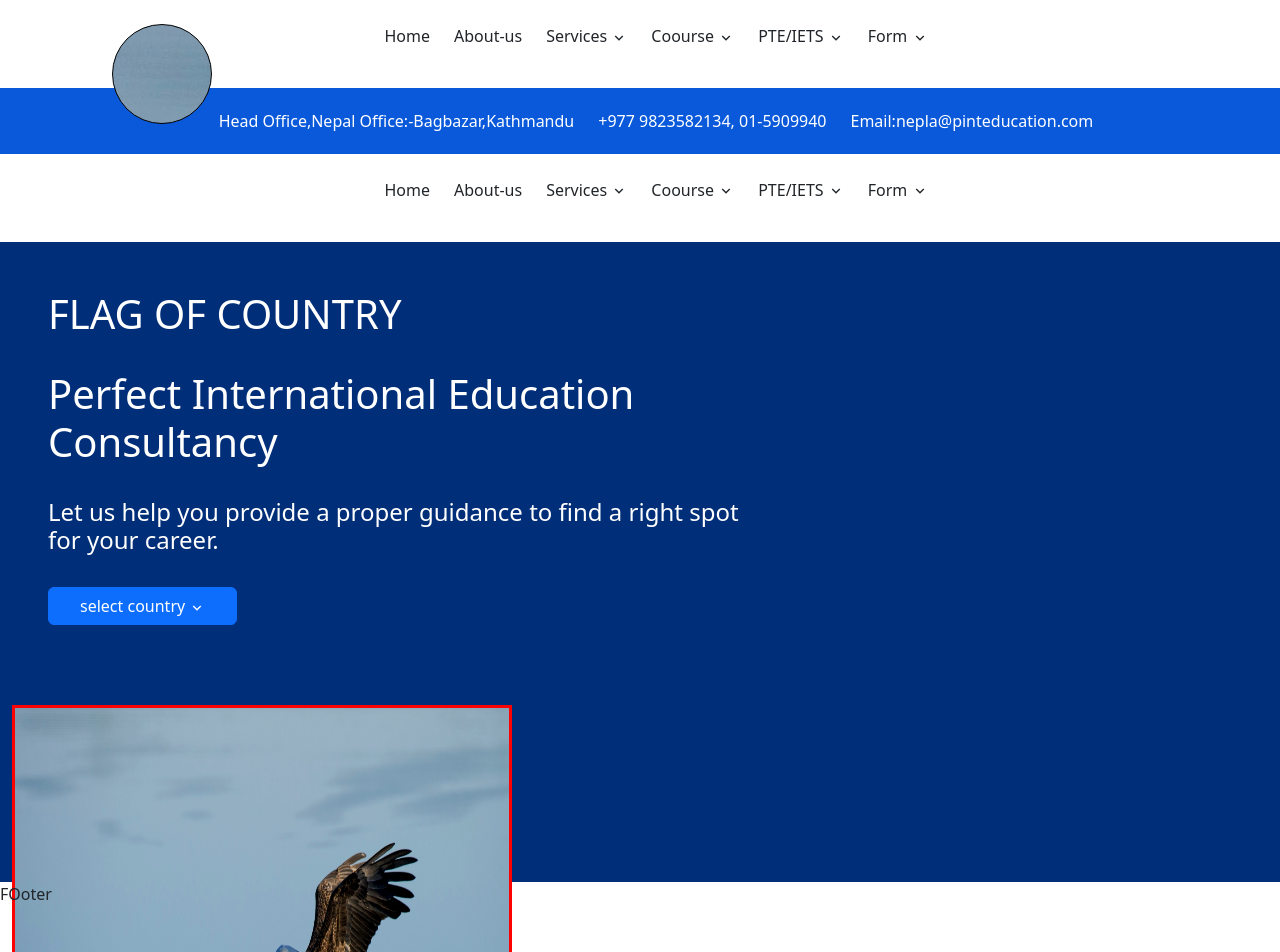
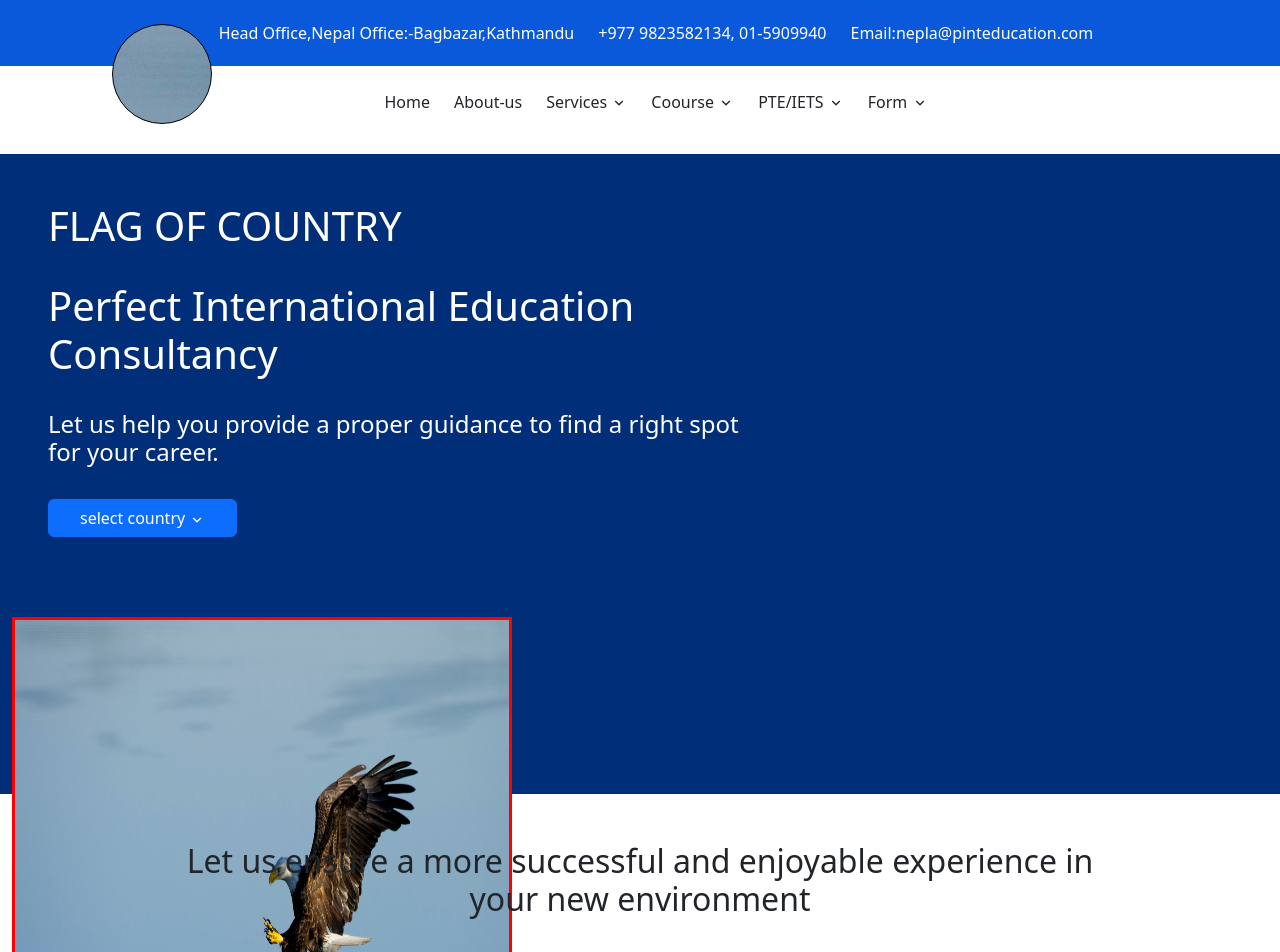
Before and after one commit to Aayusha1523/PerfectInternationWebsite, a React (Vite) app: page / in a window 1280 px wide. Shown: the top 952 px of the page. Built offline with nearby package versions, Linux system fonts and the light colour scheme.

Commit message:
routing Fixed

```diff
--- a/src/App.jsx
+++ b/src/App.jsx
@@ -1,13 +1,17 @@
 import "./App.css";
 
-import Header from "./pages/Header";
-import MainBody from "./pages/MainBody";
+import { createBrowserRouter, RouterProvider } from "react-router-dom";
+
+import MainRouter from "./routes/MainRouter";
+
+// import MainBody from "./pages/MainBody";
+
+const router = createBrowserRouter([...MainRouter]);
+
 function App() {
   return (
     <>
-      <Header />
-
-      <MainBody />
+      <RouterProvider router={router} />
     </>
   );
 }
--- a/src/components/NavbaR/NavbarBar.jsx
+++ b/src/components/NavbaR/NavbarBar.jsx
@@ -1,7 +1,18 @@
 import { RiArrowDownSLine } from "react-icons/ri";
+
+import style from "../../style/navbar.module.css";
+import ContactDetailHeader from "./ContactDetailHeader";
+import Logo from "./Logo";
 const NavbarBar = () => {
   return (
-    <div>
+    <section>
+      <div className={style.logo}>
+        <Logo />
+      </div>
+      <div className={style.contactDetailHeader}>
+        <ContactDetailHeader />
+      </div>
+      <div id="FirstNavSection">
         <ul
           className="d-flex justify-content-center align-items-center gap-4 py-4"
           style={{ listStyle: "none" }}
@@ -22,6 +33,7 @@ const NavbarBar = () => {
           </li>
         </ul>
       </div>
+    </section>
   );
 };
 
--- a/src/main.jsx
+++ b/src/main.jsx
@@ -8,12 +8,8 @@ import { createBrowserRouter, RouterProvider } from "react-router-dom";
 import App from "./App.jsx";
 import MainRouter from "./routes/MainRouter.jsx";
 
-const router = createBrowserRouter([...MainRouter]);
-
 ReactDOM.createRoot(document.getElementById("root")).render(
-  <React.StrictMode>
-    <RouterProvider router={router}>
-      <App />
-    </RouterProvider>
-  </React.StrictMode>
+  <>
+    <App />
+  </>
 );
--- a/src/pages/Header.jsx
+++ /dev/null
@@ -1,29 +0,0 @@
-import Banner from "../components/banner/Banner";
-import ContactDetailHeader from "../components/NavbaR/ContactDetailHeader";
-import Logo from "../components/NavbaR/Logo";
-import NavbarBar from "../components/NavbaR/NavbarBar";
-import style from "../style/header.module.css";
-const Header = () => {
-  return (
-    <section>
-      {/* this is first section  */}
-      <section id="first-section">
-        <div className={style.logo}>
-          <Logo />
-        </div>
-        <div className={style.contactDetailHeader}>
-          <ContactDetailHeader />
-        </div>
-        <div>
-          <NavbarBar />
-        </div>
-      </section>
-      {/* this section 2  */}
-      <section className={style.bagImage}>
-        <Banner />
-      </section>
-    </section>
-  );
-};
-
-export default Header;
--- /dev/null
+++ b/src/pages/Homepage.jsx
@@ -0,0 +1,32 @@
+import React from "react";
+
+import Banner from "../components/banner/Banner";
+import ImageMAINbody from "../components/MainBody/ImageMAINbody";
+import style from "../style/home.module.css"
+const Homepage = () => {
+  return (
+    <>
+      <div className={style.bagImage}>
+        <Banner />
+      </div>
+
+      <section>
+        <div
+          id="MainBText"
+          className="text-center p-5 "
+          style={{ height: "200px" }}
+        >
+          <h2>
+            Let us ensure a more successful and enjoyable experience in{" "}
+            <br></br> your new environment
+          </h2>
+        </div>
+
+        {/* second section of MainBody  */}
+        <ImageMAINbody />
+      </section>
+    </>
+  );
+};
+
+export default Homepage;
--- a/src/pages/MainBody.jsx
+++ /dev/null
@@ -1,23 +0,0 @@
-import ImageMAINbody from "../components/MainBody/ImageMAINbody";
-
-const MainBody = () => {
-  return (
-    <section>
-      <div
-        id="MainBText"
-        className="text-center p-5 "
-        style={{ height: "200px" }}
-      >
-        <h2>
-          Let us ensure a more successful and enjoyable experience in <br></br>{" "}
-          your new environment
-        </h2>
-      </div>
-
-      {/* second section of MainBody  */}
-      <ImageMAINbody />
-    </section>
-  );
-};
-
-export default MainBody;
--- a/src/pages/MainLayout.jsx
+++ b/src/pages/MainLayout.jsx
@@ -2,7 +2,7 @@ import React from "react";
 import { Outlet, useLocation } from "react-router-dom";
 
 import NavbarBar from "../components/NavbaR/NavbarBar";
-import Header from "./Header";
+import Homepage from "./Homepage";
 
 const MainLayout = () => {
   const location = useLocation();
@@ -11,7 +11,7 @@ const MainLayout = () => {
   return (
     <>
       <NavbarBar />
-      {isHomePage ? <Header /> : <Outlet />}
+      {isHomePage ? <Homepage /> : <Outlet />}
       <div>FOoter</div>
     </>
   );
--- /dev/null
+++ b/src/style/home.module.css
@@ -0,0 +1,5 @@
+.bagImage {
+  height: 80svh;
+  color: #ffffff;
+  background-color: #002e78;
+}
--- a/src/style/header.module.css
+++ b/src/style/navbar.module.css
@@ -10,8 +10,3 @@
   color: #ffffff;
   padding: 0.3rem 0;
 }
-.bagImage {
-  height: 80svh;
-  color: #ffffff;
-  background-color: #002e78;
-}
```
Lines whose indentation alone changed are shown as unchanged.
